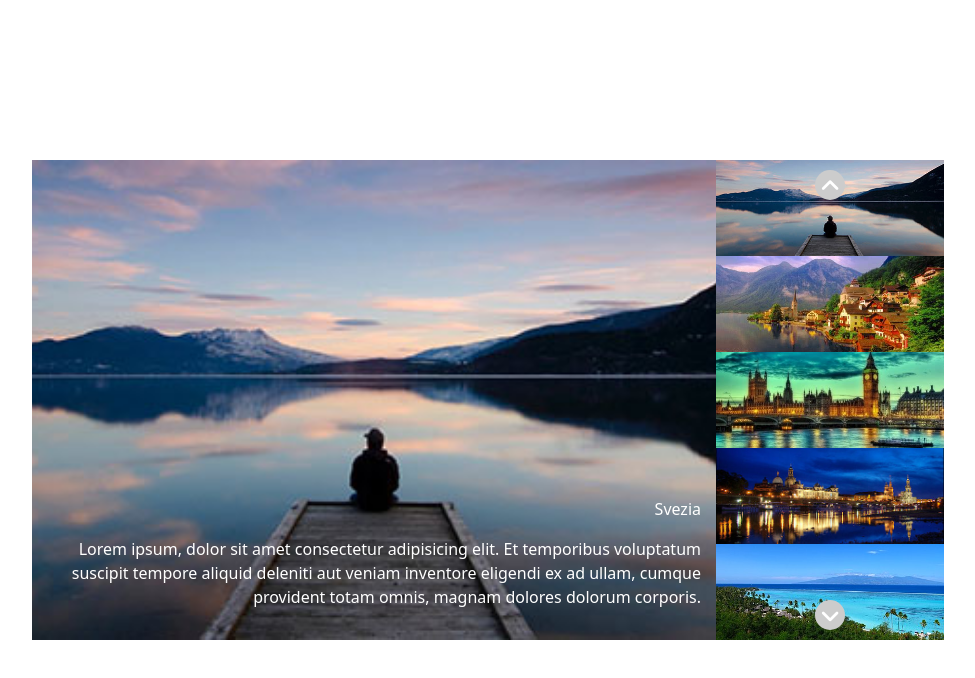
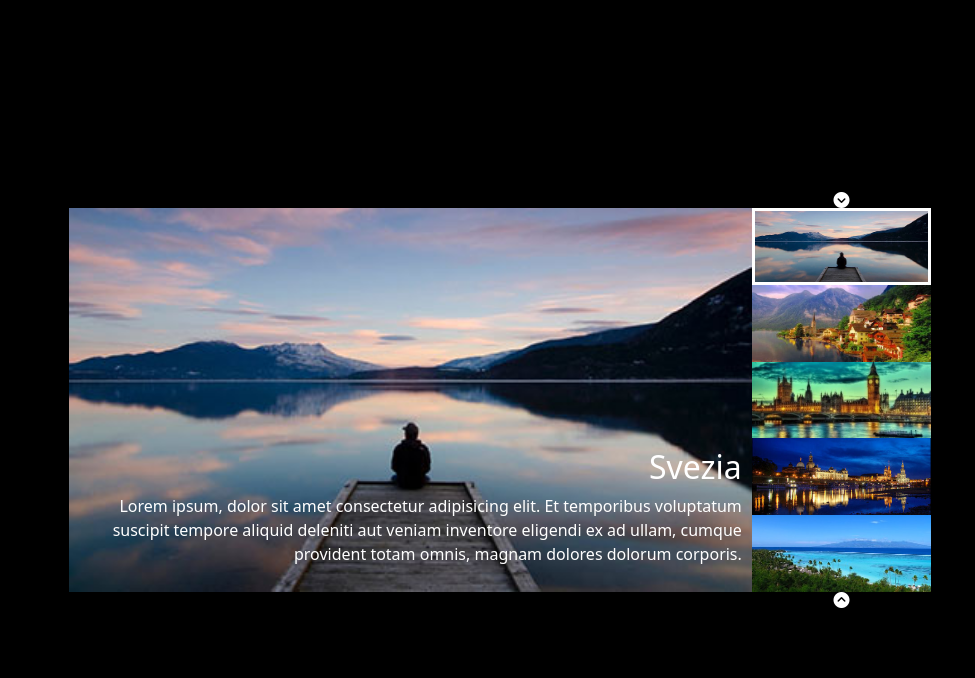
Before and after one commit to Elisachiriaco/js-array-carousel, a plain HTML site: page index.html in a window 1280 px wide. Shown: the whole page, without its empty margins (140-1115 px from the left). Drawn offline with nearby package versions, Linux system fonts and the light colour scheme; a web font is replaced by a local one.

Commit message:
correzione esercizio

```diff
--- a/css/style.css
+++ b/css/style.css
@@ -1,67 +1,73 @@
-.container{
+* {
+    padding: 0;
+    margin: 0;
+    box-sizing: border-box;
+  }
+
+  .main-container {
     height: 100vh;
+    width: 100%;
+    display: flex;
+    justify-content: center;
+    align-items: center;
+    background-color: black;
+  }
+
+  #slider {
+    height: 30vw;
+    width: 90vw;
+    display: flex;
+    justify-content: center;
+    align-items: center;
+  }
+  .items-container,
+  .thumbs-container {
+    height: 100%;
     position: relative;
   }
-.slider{
-    width: 80%;
+  .items-container .title {
     position: absolute;
-    top: 50%;
-    left: 50%;
-    transform: translate(-50%, -50%);
+    color: white;
+    z-index: 1000;
+    bottom: 0;
+    right: 0;
+    text-align: right;
+    padding: 10px;
   }
-.row>*{
-    padding: 0;
+  .item {
+    display: none;
+    height: 100%;
   }
-
-.item{
-    display: none;
+  .item.active {
+    display: block;
   }
-img{
+  .thumb {
+    height: 20%;
+  }
+  .thumb.active {
+    border: 3px solid white;
+  }
+  .item img,
+  .thumb img {
     width: 100%;
-    height: 60vh;
+    height: 100%;
     object-fit: cover;
   }
-.title{
+  .prev,
+  .next {
     position: absolute;
-    bottom: 15px;
-    right: 15px;
+    z-index: 2;
+    text-align: center;
+    width: 100%;
     color: white;
-    text-align: end;
   }
-
-.item, .imagecontainer, .image{
-    position: relative;
-}
-.image img{
-    width: 100%;
-    height: 12vh;
-}
-.active{
-    display: block;
-}
-.prev, .next{
-    position: absolute;
-    width: 30px;
-    height: 30px;
-    text-align: center;
-    line-height: 30px;
-    font-size: 22px;
-    background-color: #cccccc;
-    color: white;
-    border-radius: 50%;
-    left: 50%;
-    transform: translate(-50%);
+  #slider .fa-circle-chevron-down,
+  #slider .fa-circle-chevron-up {
     cursor: pointer;
   }
-
-.prev{
-    top: 10px;
+  .next {
+    top: -20px;
   }
-.next{
-    bottom: 10px;
+  .prev {
+    bottom: -20px;
   }
-
-.prev:hover, .next:hover{
-    background-color: white;
-    color:#cccccc;
-}
--- a/index.html
+++ b/index.html
@@ -14,51 +14,16 @@
     <title>Carosello Multi Array</title>
 </head>
     <body>
-    <div class="container">
-        <div class="row slider">
-            <div class="col-9">
-                <div class="item active">
-                    <img src="img/01.jpg" alt="svezia">
-                    <div class="title">
-                        <p class="city">Svezia</p>
-                        <p class="subtitle">Lorem ipsum, dolor sit amet consectetur adipisicing elit. Et temporibus voluptatum suscipit tempore aliquid deleniti aut veniam inventore eligendi ex ad ullam, cumque provident totam omnis, magnam dolores dolorum corporis.</p>
+        <div class="main-container">
+          <div id="slider">
+            <div class="items-container"></div>
+            <div class="thumbs-container">
+              <div class="next">
+                <i class="fa-solid fa-circle-chevron-down"></i>
               </div>
+              <div class="prev">
+                <i class="fa-solid fa-circle-chevron-up"></i>
               </div>
-                <div class="item">
-                    <img src="img/02.jpg" alt="svizzera">
-                </div>
-                <div class="item">
-                    <img src="img/03.jpg" alt="gran bretagna">
-                </div>
-                <div class="item">
-                    <img src="img/04.jpg" alt="germania">
-                </div>
-                <div class="item">
-                    <img src="img/05.jpg" alt="paradise">
-                </div>
-            </div>
-
-            <div class="col-3 imagecontainer">
-                <div class="column">
-                    <div class="image">
-                        <img src="img/01.jpg" alt="svezia">
-                    </div>
-                    <div class="image">
-                        <img src="img/02.jpg" alt="svizzera">
-                    </div>
-                    <div class="image">
-                        <img src="img/03.jpg" alt="gran bretagna">
-                    </div>
-                    <div class="image">
-                        <img src="img/04.jpg" alt="germania">
-                    </div>
-                    <div class="image">
-                        <img src="img/05.jpg" alt="paradise">
-                    </div>
-                </div>
-
-                <div class="prev"><i class="fa-solid fa-angle-up"></i></div>
-                <div class="next"><i class="fa-solid fa-angle-down"></i></div>
             </div>
           </div>
         </div>
--- a/js/script.js
+++ b/js/script.js
@@ -1,19 +1,100 @@
-let currentIndex = 0;
-const listaImmagini = document.getElementsByClassName("item");
-const next = document.querySelector(".next");
-const prev = document.querySelector ('.prev');
+const items = [
+  'img/01.jpg',
+  'img/02.jpg',
+  'img/03.jpg',
+  'img/04.jpg',
+  'img/05.jpg'
+];
+
+const title = [
+  'Svezia',
+  'Svizzera',
+  'Gran Bretagna',
+  'Germania',
+  'Paradise'
+]
+
+const text = [
+  'Lorem ipsum, dolor sit amet consectetur adipisicing elit. Et temporibus voluptatum suscipit tempore aliquid deleniti aut veniam inventore eligendi ex ad ullam, cumque provident totam omnis, magnam dolores dolorum corporis.',
+  'Lorem ipsum',
+  'Lorem ipsum, dolor sit amet consectetur adipisicing elit.',
+  'Lorem ipsum, dolor sit amet consectetur adipisicing elit. Et temporibus voluptatum suscipit tempore aliquid deleniti aut veniam inventore eligendi ex ad ullam,',
+  'Et temporibus voluptatum suscipit tempore aliquid deleniti aut veniam inventore eligendi ex ad ullam,',
+]
 
 
-next.addEventListener("click", function () {
-  listaImmagini[currentIndex].classList.remove("active");
-  currentIndex += 1;
-  if (currentIndex > 4) {currentIndex = 0};
-  listaImmagini[currentIndex].classList.add("active");
-});
+let itemTemplate = "";
+let thumbTemplate = "";
+let currentIndexActive = 0;
 
-prev.addEventListener("click", function () {
-    listaImmagini[currentIndex].classList.remove("active");
-    currentIndex -= 1;
-    if (currentIndex < 0) {currentIndex = 4};
-    listaImmagini[currentIndex].classList.add("active");
-});
+
+for (let i = 0; i < items.length; i++) {
+  let classActive = "";
+  if (i === currentIndexActive) {
+    classActive = "active";
+  }
+  itemTemplate += `
+  <div class="item ${classActive}">
+    <img src="${items[i]}" />
+      <div class="title">
+        <h2>${title[i]}</h2>
+        <p>${text[i]}</p>
+      </div>
+  </div>`;
+  thumbTemplate += `
+  <div class="thumb ${classActive}">
+    <img src="${items[i]}" alt="" />
+  </div>`;
+}
+
+
+
+const itemsContainer = document.querySelector(".items-container");
+const thumbsContainer = document.querySelector(".thumbs-container");
+
+
+
+itemsContainer.innerHTML = itemTemplate;
+thumbsContainer.innerHTML += thumbTemplate;
+
+
+
+const next = document.querySelector(" .fa-circle-chevron-down");
+const prev = document.querySelector(" .fa-circle-chevron-up");
+
+function slideDown() {
+
+  const imgs = document.getElementsByClassName("item");
+  imgs[currentIndexActive].classList.remove("active");
+  const thumbs = document.getElementsByClassName("thumb");
+  thumbs[currentIndexActive].classList.remove("active");
+
+  if (currentIndexActive === 4) {
+    currentIndexActive = 0;
+  } else {
+    currentIndexActive++;
+  }
+
+  imgs[currentIndexActive].classList.add("active");
+
+  thumbs[currentIndexActive].classList.add("active");
+}
+function slideUp() {
+  const imgs = document.getElementsByClassName("item");
+  imgs[currentIndexActive].classList.remove("active");
+  const thumbs = document.getElementsByClassName("thumb");
+  thumbs[currentIndexActive].classList.remove("active");
+
+  if (currentIndexActive === 0) {
+    currentIndexActive = items.length - 1;
+  } else {
+    currentIndexActive--;
+  }
+
+  imgs[currentIndexActive].classList.add("active");
+
+  thumbs[currentIndexActive].classList.add("active");
+}
+
+next.addEventListener("click", slideDown);
+prev.addEventListener("click", slideUp);
```
Lines whose indentation alone changed are shown as unchanged.
